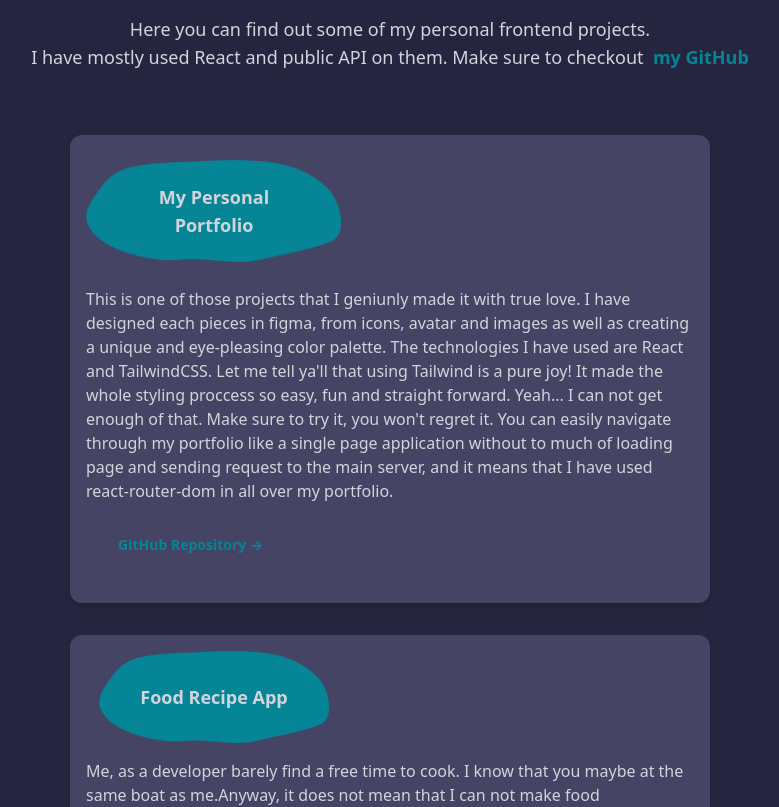
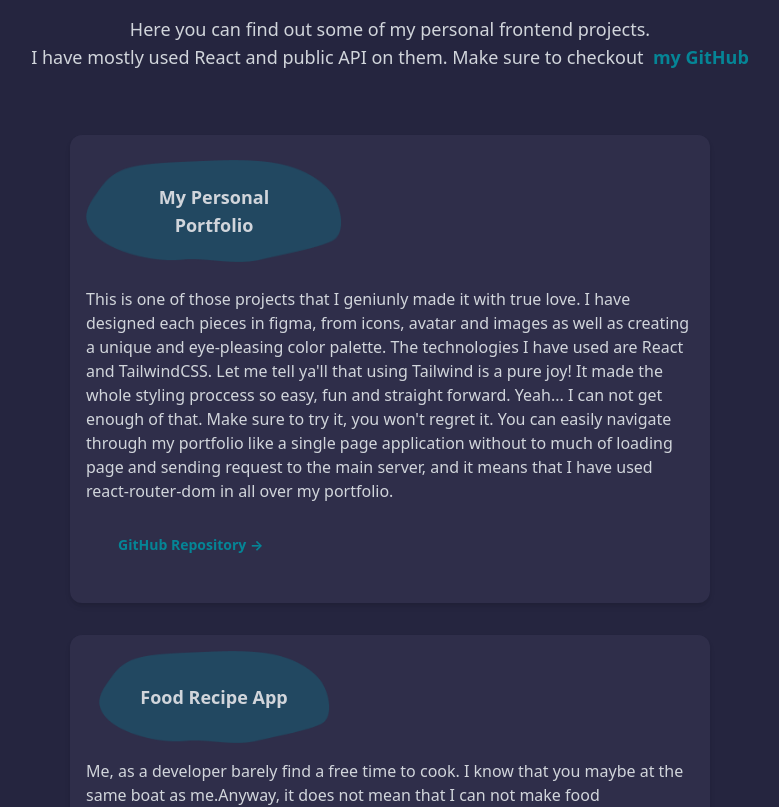
Before and after one commit to fojanb/Fojan-Portfolio, a React (Create React App) app: page /works in a window 1280 px wide. Shown: the part 440-1247 px from the top of the page, without its empty margins (250-1029 px from the left). Built offline with nearby package versions, Linux system fonts and the light colour scheme.

Commit message:
Works Update

```diff
--- a/src/components/Work/Work.js
+++ b/src/components/Work/Work.js
@@ -4,13 +4,13 @@ const Work = (props) => {
   let { title, description, link } = props;
   return (
     <div className="flex items-center justify-center">
-      <div className="bg-light w-full h-auto text-left p-4 rounded-xl shadow-md">
+      <div className="bg-light bg-opacity-30 w-full h-auto text-left p-4 rounded-xl shadow-md">
         <header className="bg-blob6 bg-contain bg-center bg-no-repeat flex items-center text-center justify-center w-64 font-bold text-lg text-gray-300 p-8">
           {title}
         </header>
         <article className="pt-4 text-left text-gray-300">
           {description}
-          <div className="flex items-left w-60 text-sm p-8 text-gray-300">
+          <div className="flex items-left w-60 text-sm p-8">
             <span className="font-bold text-greeny hover:text-lightGreeny transform hover:scale-100 hover:transition duration-500 ease-in-out">
               <a
                 href={link}
```
Also changed, not shown: src/assets/work.png.
